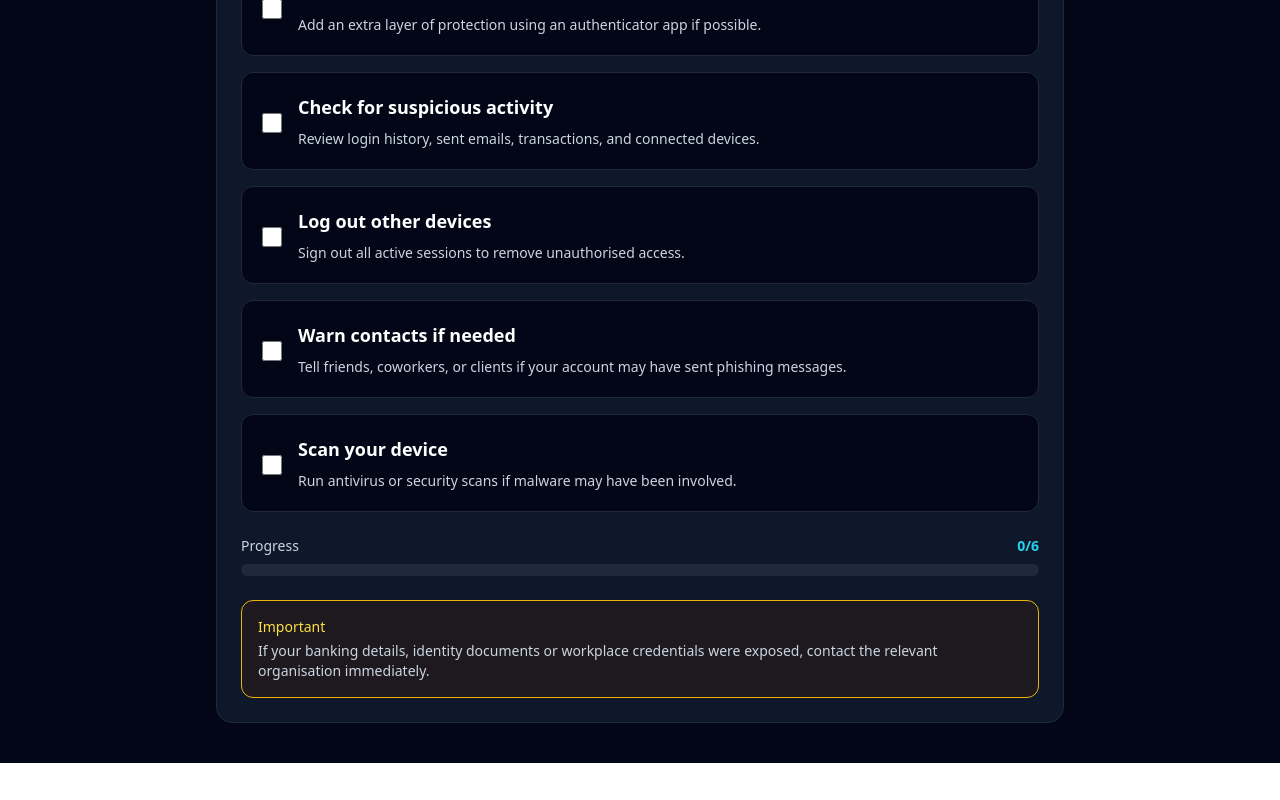
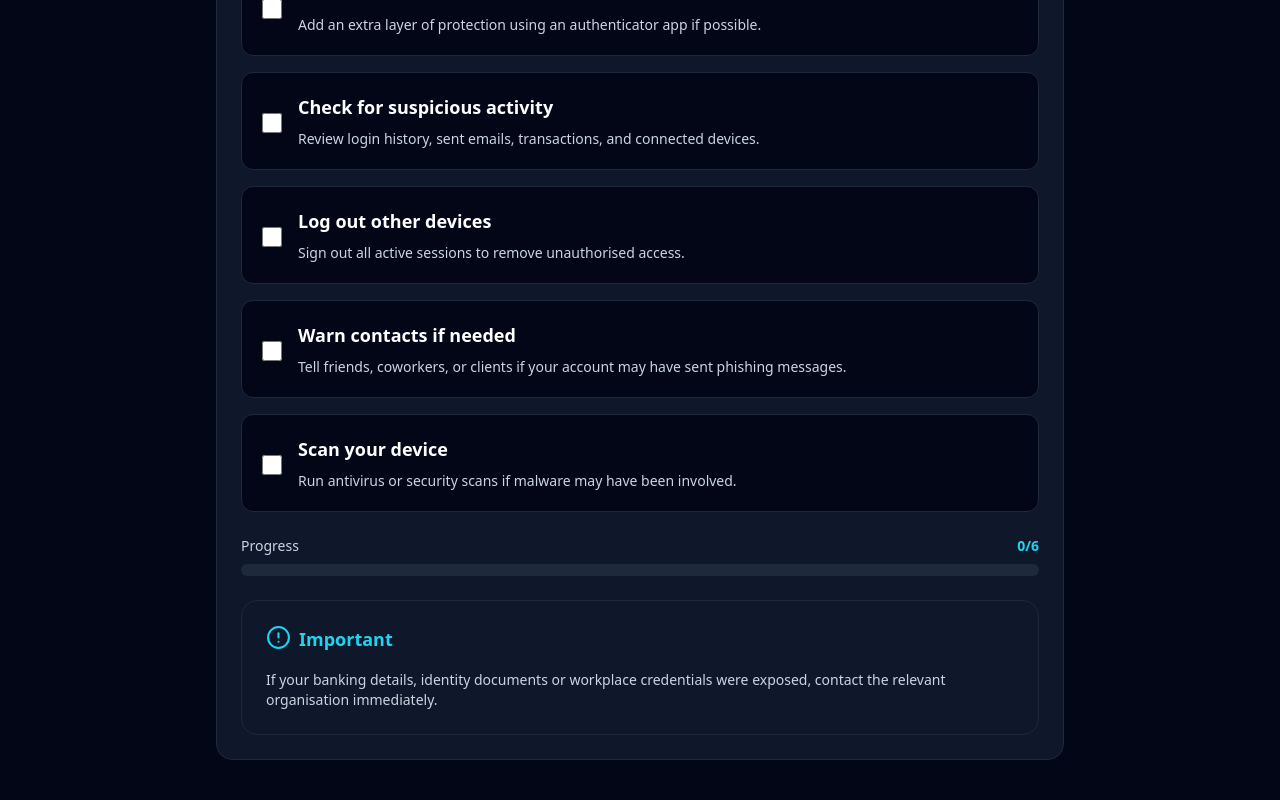
Before and after one commit to thedevarchive/shieldalert-security-dashboard, a Nuxt app: page /breach-response in a window 1280 px wide. Shown: the part 406-1206 px from the top of the page. Before the commit the page ends 1169 px from the top, so only its background shows below. Built offline with nearby package versions, Linux system fonts and the light colour scheme.

Commit message:
Added TipCard component to Breach Response Page

```diff
--- a/app/pages/breach-response.vue
+++ b/app/pages/breach-response.vue
@@ -42,21 +42,18 @@
         </div>
       </div>
 
-      <div class="mt-6 rounded-xl border border-yellow-500 bg-yellow-950/30 p-4">
-        <p class="text-sm font-medium text-yellow-300">
-          Important
-        </p>
-
-        <p class="mt-1 text-sm text-slate-300">
-          If your banking details, identity documents or workplace credentials
-          were exposed, contact the relevant organisation immediately.
-        </p>
+      <div class="mt-6">
+        <TipCard :title="'Important'"
+          :description="['If your banking details, identity documents or workplace credentials were exposed, contact the relevant organisation immediately.']"
+          :icon="CircleAlert" />
       </div>
     </section>
   </main>
 </template>
 
 <script setup lang="ts">
+import { CircleAlert } from '@lucide/vue'
+
 type ChecklistItem = {
   title: string
   description: string
```
